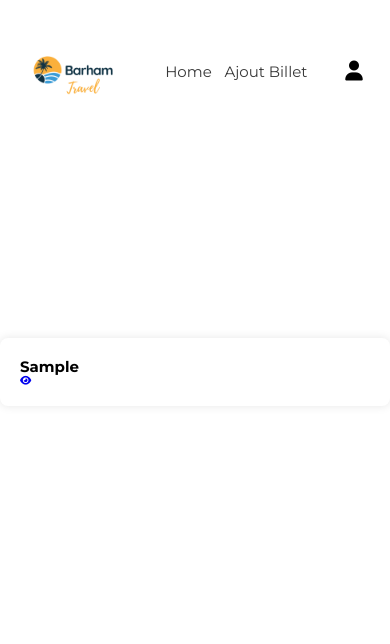
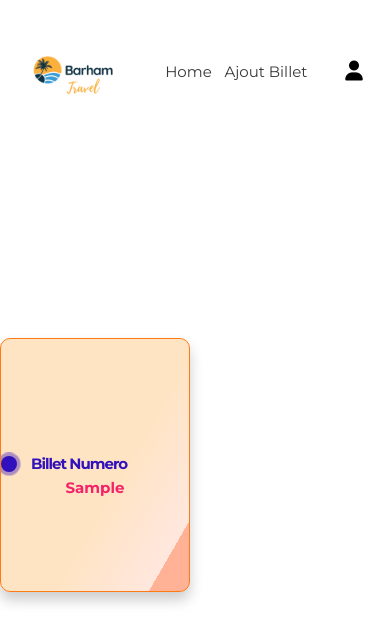
Before and after one commit to meblo98/reservation, a PHP site: page / in a window 390 px wide. Shown: the top 644 px of the page. Run offline with PHP 8.4, Linux system fonts and the light colour scheme; tables that the repository leaves empty or names only in its code hold one stand-in row (values such as "Sample post"); some libraries are stand-ins or nearby versions.

Commit message:
fin de la page supprimer

```diff
--- a/index.php
+++ b/index.php
@@ -2,6 +2,7 @@
 <!DOCTYPE html>
 <html lang="fr">
 <head>
+  <link rel="stylesheet" href="style.css">
 <link rel="stylesheet" href="https://cdnjs.cloudflare.com/ajax/libs/normalize/5.0.0/normalize.min.css">
 </head>
 <body>
@@ -13,41 +14,41 @@
 
         require_once "config.php";
         // Récupérer et afficher les idées
-        $sql = "SELECT * FROM billet ";
+        // $sql = "SELECT * FROM billet ";
+        $sql = "SELECT vol.*, billet.*
+        FROM vol
+        INNER JOIN billet ON vol.id_vol = billet.id_vol";
         $result = $connexion->query($sql);
         while ($row = $result->fetch_assoc()) {
-            echo "<div class='billet'>";
-            echo "<h2>{$row['numero_billet']}</h2>";
-            // echo "<p>Catégorie: {$row['category']}</p>";
-            echo '<a href="voir_billet.php?id='. $row['id_bilet'] .'" class="btn btn-primary" title="View Record" data-toggle="tooltip"><span class="fa fa-eye"></span></a>';
-            echo "</div>";
-            //echo"<div class='body'>";
-//     echo"<div class='swiper-container'>";
-//   echo"<div class='swiper-wrapper'>";
-//     echo "<div class='slider-item swiper-slide'>";
-//       echo "<div class='slider-image-wrapper'>";
-//         echo "<img class='slider-image' src='images/billet.png' alt='SliderImg'>";
-//       echo "</div>";
-//       echo "<div class='slider-item-content'>";
-//         echo "<h1>{$row['numero_billet']}</h1>";
-//         echo "<p>Discover the breathtaking landscapes, rich history, and delectable cuisine of Italy in this mesmerizing journey.</p>";
-//       echo "</div>";
-//     echo "</div>  ";
-//   echo "</div>";
-//   echo "<div class='slider-buttons'>";
-//     echo "<button class='swiper-button-prev'>Prev</button>";
-//     echo "<button class='swiper-button-next'>Next</button>";
-//   echo "</div>";
-// ;
-//   echo "<div class='swiper-pagination'></div>";
-//   echo "</div>";
-// echo "</div>";
-
+            echo'<div class="flip-card">';
+              echo'<div class="flip-card-inner">';
+                  echo'<div class="flip-card-front">';
+                      echo'<p class="title">Billet numero</p><br/><br/>';
+                      echo "<h2>{$row['numero_billet']}</h2>";
+                  echo'</div>';
+                  echo'<div class="flip-card-back">';
+                      //echo'<p class="title">Billet numero {$row["numero_billet"]}</p><br/><br/>';
+                      echo "<h2>Billet numero: {$row["numero_billet"]}</h2>";
+                      echo "<h2>Vol numero: {$row["numero_vol"]}</h2>";
+                      echo "<h2>Compagnie: {$row["compagnie_aerienne"]}</h2>";
+                      echo "<h2>Prix: {$row['prix']}</h2>";
+                      echo "<h2>Origine: {$row['lieu_depart']}</h2>";
+                      echo "<h2>Destination: {$row['destination']}</h2>";
+                      echo "<h2>Classe: {$row['classe']}</h2><br/>";
+                      echo '<button class="cssbuttons-io">
+                      <a href="modif_billet.php?id='. $row['id_bilet'] .'"><span class="fa fa-pencil"></span>modifier</a>
+                      </button><br/>';
+                        echo '<button class="cssbuttons-io">
+                        <a href="sup_billet.php?id='. $row['id_bilet'] .'"><span class="fa fa-trash"></span>Supprimer</a>
+                      </button>';
+                      echo'</div>';
+                echo'</div>';
+          echo'</div>';
         }
 
         ?>
 
-
+    </div>
      <script src="script.js"></script>
 
 
--- a/nav.php
+++ b/nav.php
@@ -13,7 +13,7 @@
 <body>
 <div class="main-container">
         <div class="header">
-            <a href="#" id="logo"><img src="images/2.png" alt=""></a>
+            <a href="index.php" id="logo"><img src="images/2.png" alt=""></a>
             <nav class="navbar">
                 <a href="index.php">home</a>
                 <a href="ajout_billet.php">ajout billet</a>
--- a/style.css
+++ b/style.css
@@ -267,3 +267,112 @@
 .photo{
     margin-left: 10vw;
 }
+.billet-list{
+  display: grid;
+  grid-template-columns: auto auto auto;
+}
+.flip-card {
+  display: flex;
+  background-color: transparent;
+  width: 190px;
+  height: 254px;
+  perspective: 1000px;
+  font-family: sans-serif;
+}
+
+.title {
+  font-size: 1.5em;
+  font-weight: 900;
+  text-align: center;
+  margin: 0;
+}
+
+.flip-card-inner {
+  position: relative;
+  width: 100%;
+  height: 100%;
+  text-align: center;
+  transition: transform 0.8s;
+  transform-style: preserve-3d;
+}
+
+.flip-card:hover .flip-card-inner {
+  transform: rotateY(180deg);
+}
+
+.flip-card-front, .flip-card-back {
+  box-shadow: 0 8px 14px 0 rgba(0,0,0,0.2);
+  position: absolute;
+  display: flex;
+  flex-direction: column;
+  justify-content: center;
+  width: 100%;
+  height: 100%;
+  -webkit-backface-visibility: hidden;
+  backface-visibility: hidden;
+  border: 1px solid #fe7a15;
+  border-radius: 1rem;
+}
+
+.flip-card-front {
+  background: linear-gradient(120deg, bisque 60%, rgb(255, 231, 222) 88%,
+     rgb(255, 211, 195) 40%, rgba(255, 127, 80, 0.603) 48%);
+  color: #f42267;
+}
+
+.flip-card-back {
+  background: linear-gradient(120deg, rgb(255, 174, 145) 30%, coral 88%,
+     bisque 40%, rgb(255, 185, 160) 78%);
+  color: white;
+  transform: rotateY(180deg);
+}
+
+.cssbuttons-io {
+  position: relative;
+  font-family: inherit;
+  font-weight: 500;
+  font-size: 10px;
+  letter-spacing: 0.05em;
+  border-radius: 0.8em;
+  cursor: pointer;
+  border: none;
+  background: linear-gradient(to right, #8e2de2, #fe7a15);
+  color: ghostwhite;
+  overflow: hidden;
+}
+
+.cssbuttons-io span {
+  position: relative;
+  z-index: 10;
+  transition: color 0.4s;
+  display: inline-flex;
+  align-items: center;
+  padding: 0.8em 1.2em 0.8em 1.05em;
+}
+
+.cssbuttons-io::before,
+.cssbuttons-io::after {
+  position: absolute;
+  top: 0;
+  left: 0;
+  width: 100%;
+  height: 100%;
+  z-index: 0;
+}
+
+.cssbuttons-io::before {
+  content: "";
+  background: #3011bc;
+  width: 100%;
+  left: -10%;
+  transform: skew(30deg);
+  transition: transform 0.4s cubic-bezier(0.3, 1, 0.8, 1);
+}
+
+.cssbuttons-io:hover::before {
+  transform: translate3d(100%, 0, 0);
+}
+
+.cssbuttons-io:active {
+  transform: scale(0.95);
+}
```
Also changed, not shown: ajout_billet.php (+6 -7 lines), error.php (added, +26 -0 lines), modif_billet.php (added, +150 -0 lines), recup.html (+29 -0 lines), sup_billet.php (added, +77 -0 lines), voir_billet.php (deleted).
